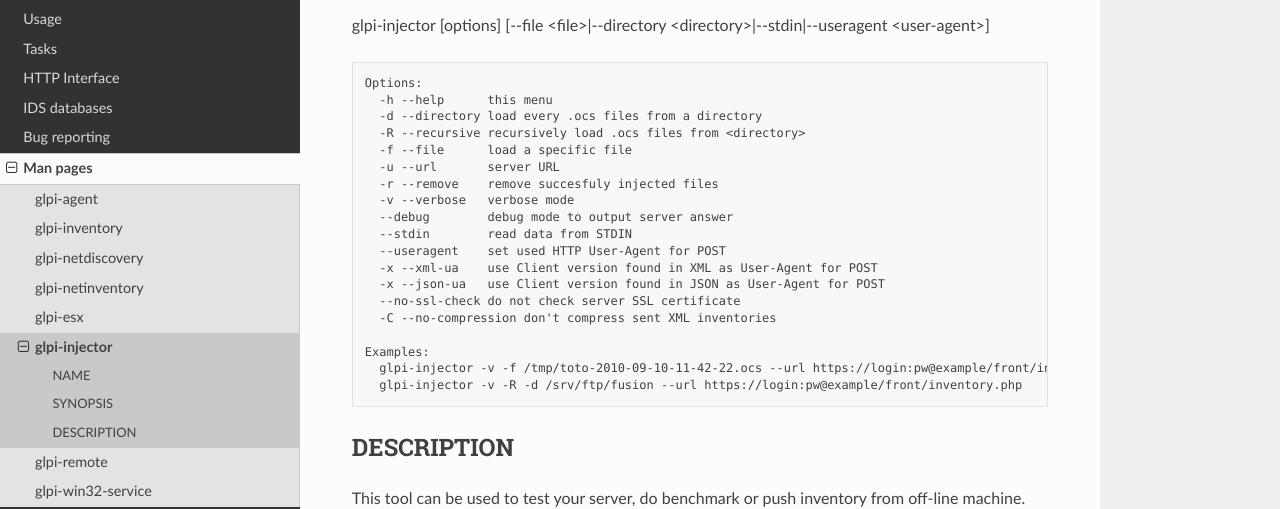
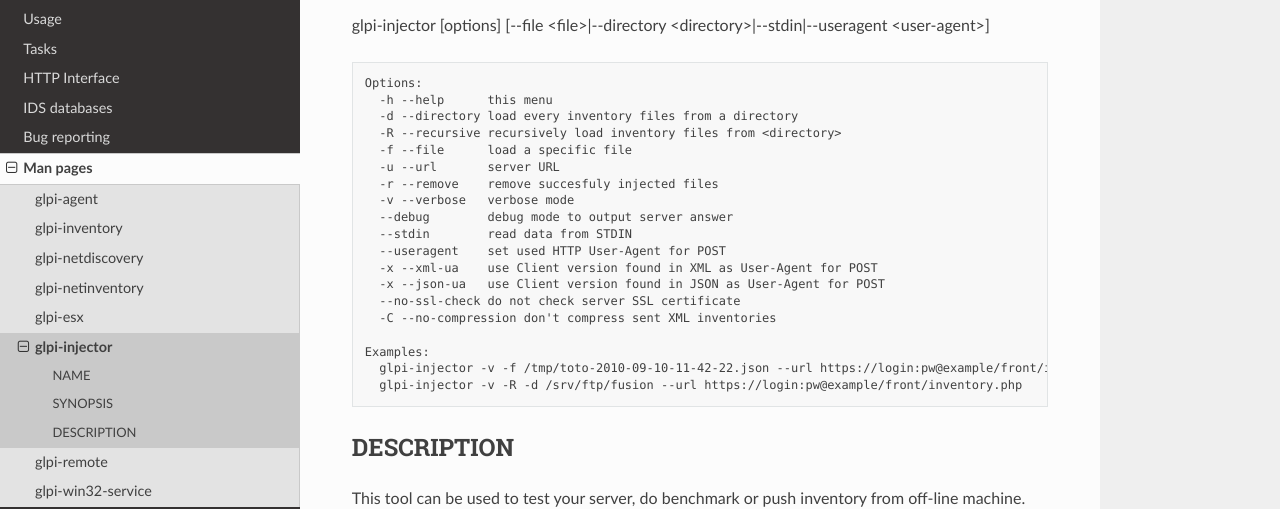
Before and after one commit to glpi-project/doc-agent, a Sphinx documentation site: the page built from source/man/glpi-injector.rst, in a window 1280 px wide and 1089 px high. Shown: the part 353-862 px from the top of the window. Built offline with Sphinx 7.4.7 and the Read the Docs theme 2.0.0, drawn with Linux system fonts in a browser that asks for light colours.

Commit message:
Update man pages

```diff
--- a/source/man/glpi-injector.rst
+++ b/source/man/glpi-injector.rst
@@ -17,8 +17,8 @@
 
      Options:
        -h --help      this menu
-       -d --directory load every .ocs files from a directory
-       -R --recursive recursively load .ocs files from <directory>
+       -d --directory load every inventory files from a directory
+       -R --recursive recursively load inventory files from <directory>
        -f --file      load a specific file
        -u --url       server URL
        -r --remove    remove succesfuly injected files
@@ -32,7 +32,7 @@
        -C --no-compression don't compress sent XML inventories
 
      Examples:
-       glpi-injector -v -f /tmp/toto-2010-09-10-11-42-22.ocs --url https://login:pw@example/front/inventory.php
+       glpi-injector -v -f /tmp/toto-2010-09-10-11-42-22.json --url https://login:pw@example/front/inventory.php
        glpi-injector -v -R -d /srv/ftp/fusion --url https://login:pw@example/front/inventory.php
 
 DESCRIPTION
--- a/source/man/glpi-remote.rst
+++ b/source/man/glpi-remote.rst
@@ -39,6 +39,7 @@
        -A --add            add scanned remotes to target so they always be inventoried
                            by RemoteInventory task
        -U --useragent      set used HTTP User-Agent for requests
+       --vardir <PATH>     use specified path as storage folder for agent persistent datas
 
      Target definition options:
        -s --server=<URI>   agent will send tasks result to that server
```
